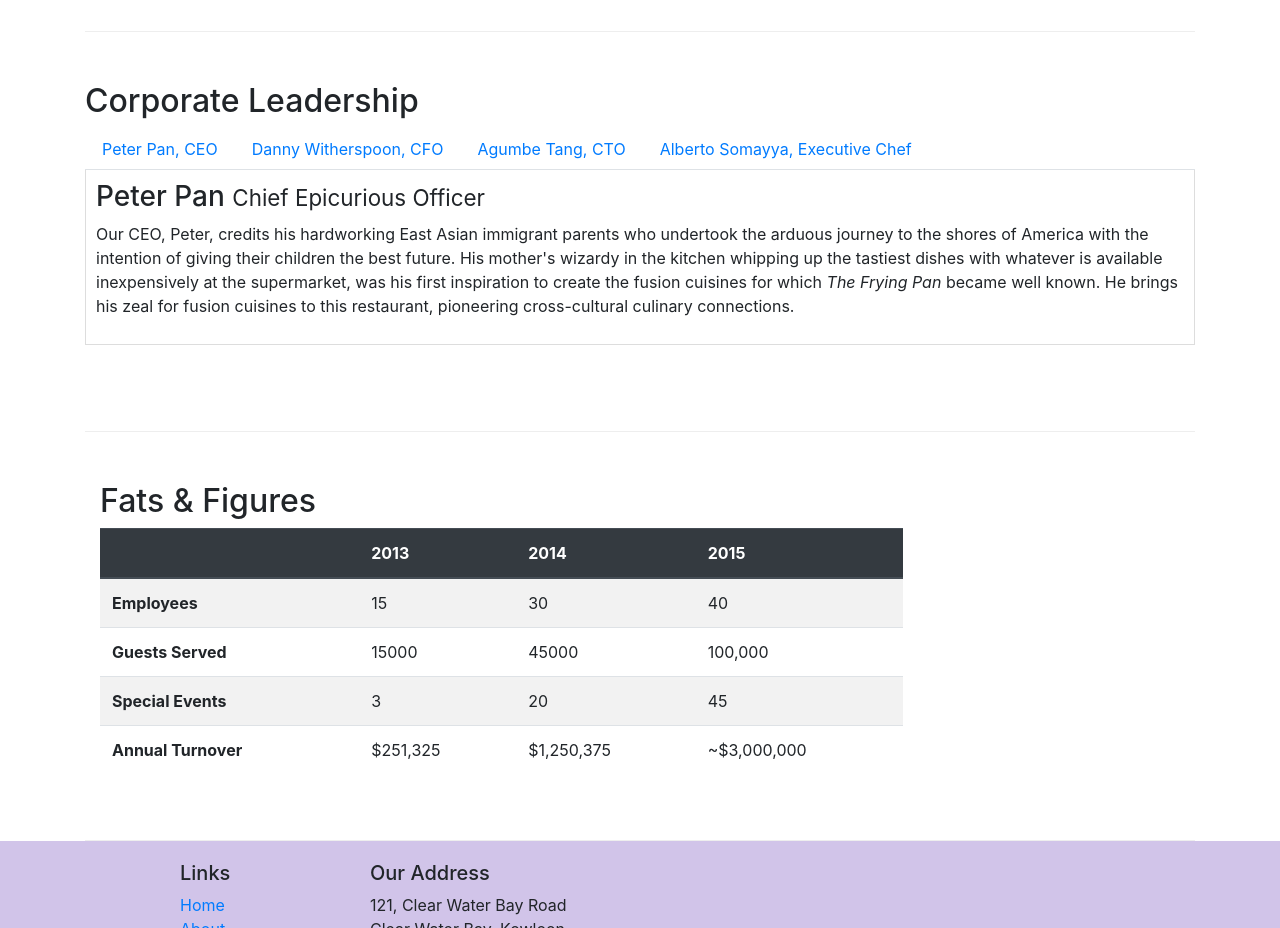
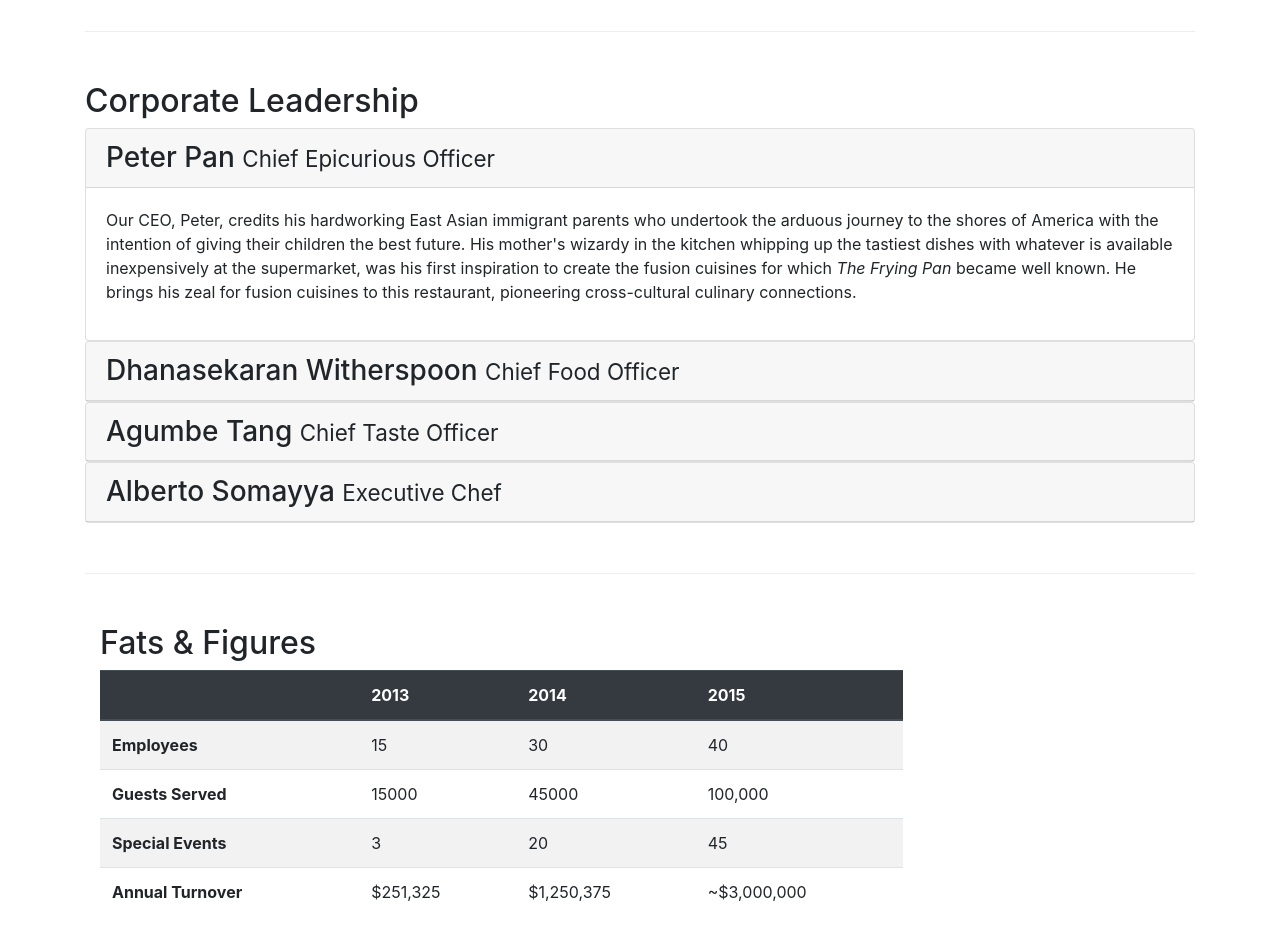
Before and after one commit to Pawananjani1A/Restaurant, a website: page aboutus.html in a window 1280 px wide. Shown: the part 940-1868 px from the top of the page. Drawn offline with nearby package versions, Linux system fonts and the light colour scheme.

Commit message:
Accordion

```diff
--- a/aboutus.html
+++ b/aboutus.html
@@ -153,53 +153,77 @@
       <div>
         <h2>Corporate Leadership</h2>
 
-        <ul class="nav nav-tabs">
-          <li class="nav-item">
-            <a class="nav-link" href="#peter" role="tab" data-toggle="tab">
-              Peter Pan, CEO
-            </a>
-          </li>
-          <li class="nav-item">
-            <a class="nav-link" href="#danny" role="tab" data-toggle="tab">
-              Danny Witherspoon, CFO
-            </a>
-          </li>
-          <li class="nav-item">
-            <a class="nav-link" href="#agumbe" role="tab" data-toggle="tab">
-              Agumbe Tang, CTO
-            </a>
-          </li>
-          <li class="nav-item">
-            <a class="nav-link" href="#alberto" role="tab" data-toggle="tab">
-              Alberto Somayya, Executive Chef
-            </a>
-          </li>
-        </ul>
 
-        <div class="tab-content">
+        <div  id="accordion">
+           <div class="card">
 
-          <div role="tabpanel" class="tab-pane fade show active" id="peter">
-            <h3>Peter Pan <small>Chief Epicurious Officer</small></h3>
+             <div class="card-header" role="tab" id="peterhead">
+               <h3 class="mb-0">
+                 <a data-toggle="collapse" data-target="#peter">Peter Pan <small>Chief Epicurious Officer</small></a>
+               </h3>
+
+             </div>
+             <div  class="collapse show" id="peter" data-parent="#accordion">
+               <div class="card-body">
                  <p class="d-none d-sm-block">Our CEO, Peter, credits his hardworking East Asian immigrant parents who undertook the arduous journey to the shores of America with the intention of giving their children the best future. His mother's wizardy in
                    the kitchen whipping up the tastiest dishes with whatever is available inexpensively at the supermarket, was his first inspiration to create the fusion cuisines for which <em>The Frying Pan</em> became well known. He brings his zeal for
                    fusion cuisines to this restaurant, pioneering cross-cultural culinary connections.</p>
                </div>
-          <div role="tabpanel" class="tab-pane fade" id="danny">
-            <h3>Dhanasekaran Witherspoon <small>Chief Food Officer</small></h3>
+
+             </div>
+           </div>
+
+
+           <div class="card">
+              <div class="card-header" role="tab" id="dannyhead">
+                <h3 class="mb-0">
+                  <a class="collapsed" data-toggle="collapse" data-target="#danny">Dhanasekaran Witherspoon <small>Chief Food Officer</small></a>
+                </h3>
+              </div>
+
+              <div  class="collapse" id="danny" data-parent="#accordion">
+                <div class="card-body">
                   <p class="d-none d-sm-block">Our CFO, Danny, as he is affectionately referred to by his colleagues, comes from a long established family tradition in farming and produce. His experiences growing up on a farm in the Australian outback gave him
                     great appreciation for varieties of food sources. As he puts it in his own words, <em>Everything that runs, wins, and everything that stays, pays!</em></p>
                 </div>
-          <div role="tabpanel" class="tab-pane fade" id="agumbe">
-            <h3>Agumbe Tang <small>Chief Taste Officer</small></h3>
+
+              </div>
+           </div>
+
+           <div class="card">
+             <div class="card-header" role="tab" id="agumbehead">
+               <h3 class="mb-0">
+                 <a class="collapsed" data-toggle="collapse" data-target="#agumbe">Agumbe Tang <small>Chief Taste Officer</small></a>
+               </h3>
+             </div>
+             <div  class="collapse" id="agumbe" data-parent="#accordion">
+               <div class="card-body">
                  <p class="d-none d-sm-block">Blessed with the most discerning gustatory sense, Agumbe, our CTO, personally ensures that every dish that we serve meets his exacting tastes. Our chefs dread the tongue lashing that ensues if their dish does not
                    meet his exacting standards. He lives by his motto, <em>You click only if you survive my lick.</em></p>
                </div>
-          <div role="tabpanel" class="tab-pane fade" id="alberto">
-            <h3>Alberto Somayya <small>Executive Chef</small></h3>
+
+             </div>
+
+           </div>
+
+           <div class="card">
+             <div class="card-header" role="tab" id="albertohead">
+               <h3 class="mb-0">
+                 <a class="collapsed" data-toggle="collapse" data-target="#alberto">Alberto Somayya <small>Executive Chef</small></a>
+               </h3>
+             </div>
+
+             <div  class="collapse" id="alberto" data-parent="#accordion">
+               <div class="card-body">
                  <p class="d-none d-sm-block">Award winning three-star Michelin chef with wide International experience having worked closely with whos-who in the culinary world, he specializes in creating mouthwatering Indo-Italian fusion experiences. He
                    says, <em>Put together the cuisines from the two craziest cultures, and you get a winning hit! Amma Mia!</em></p>
                </div>
+
              </div>
+           </div>
+        </div>
+
+
 
       </div>
     </div>
```
Lines whose indentation alone changed are shown as unchanged.
